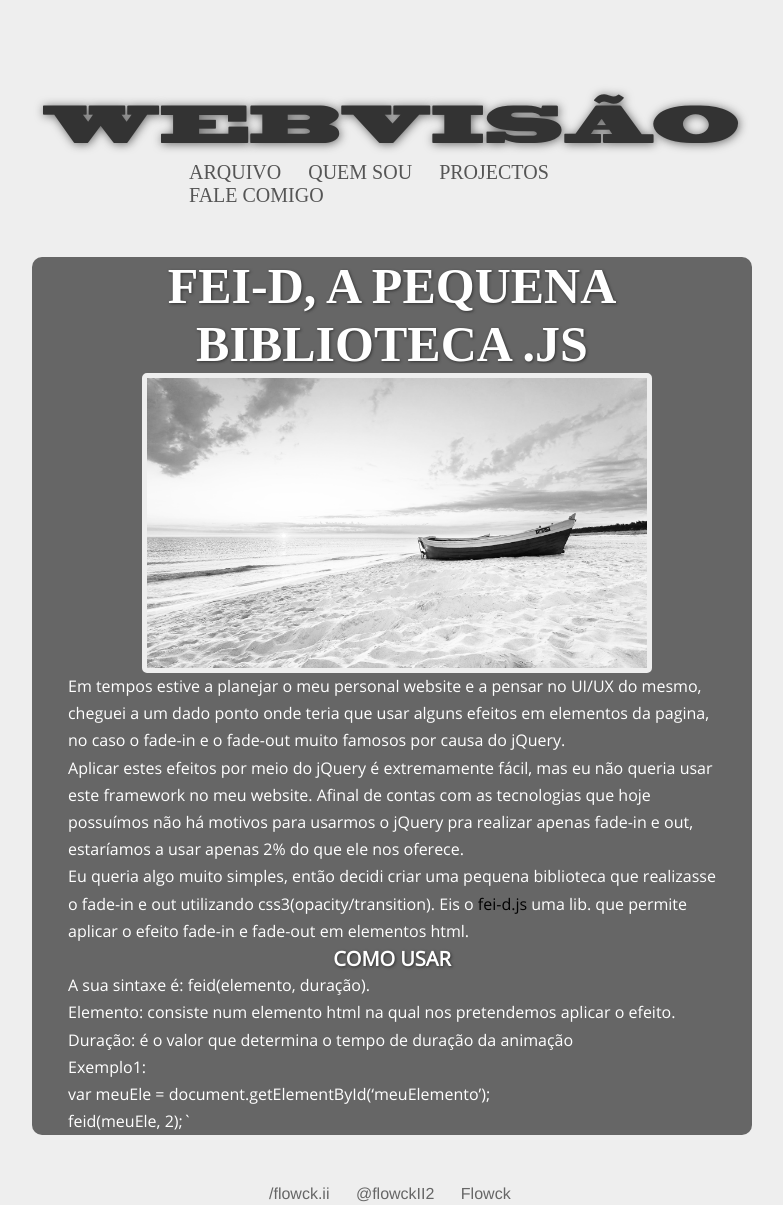
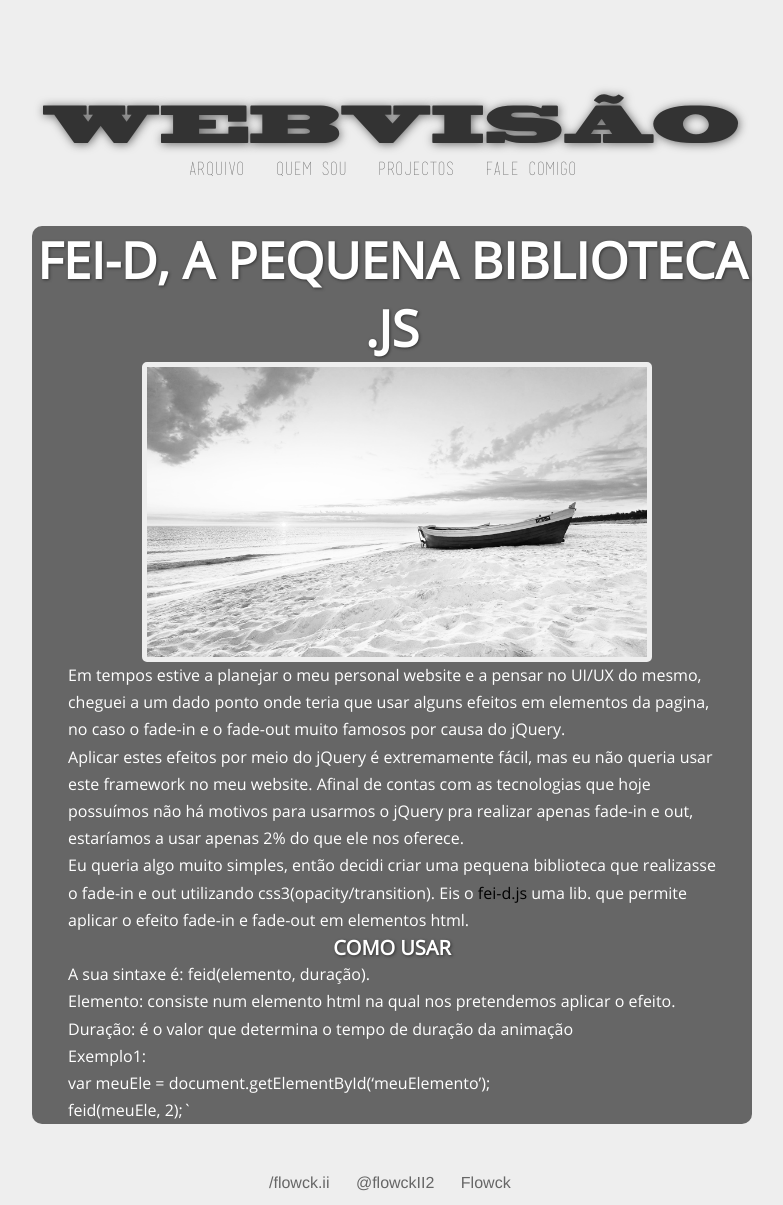
Before and after one commit to valdiney/blog, a Jekyll site: the page built from _posts/2013-01-29-feid-a-pequena-biblioteca-js.md, in a window 1280 px wide. Shown: the whole page, without its empty margins (248-1031 px from the left). Built offline with Jekyll 4.4.1, drawn with Linux system fonts in a browser that asks for light colours.

Commit message:
ajustes, por causa do update dos browsers

```diff
--- a/css/master.css
+++ b/css/master.css
@@ -1,3 +1,22 @@
+/*FONTS EXTERNAS*/
+@font-face{
+	font-family:'basicl';
+	src:url(../fonts/basicl.ttf);
+	src:url(../fonts/basicl.woff);
+	/*
+	;
+	src:url(../fonts/basicl.eot);
+	*/
+}
+@font-face{
+	font-family:'open';
+	src:url(../fonts/OpenSans-Regular.ttf);
+}
+@font-face{
+	font-family:'Black';
+	src:url(../fonts/blackoakstd.otf);
+}
+
 *{margin:0;padding:0;}
 body, html{
 	background-color:#EEE;
@@ -23,7 +42,7 @@ nav{
 	width:450px;
 	margin:0 auto;
 	font-family:"basicl";
-	font-size:20px;
+	font-size:18px;
 }
 ul{
 	list-style:none;
@@ -51,21 +70,6 @@ ul li ul li{
 	font-family:'arial';
 	font-size:16px;
 }
-/*FONTS EXTERNAS*/
-@font-face{
-	font-family:'basicl';
-	src:url(../fonts/basicl.woff);
-	src:url(../fonts/basicl.ttf);
-	src:url(../fonts/basicl.eot);
-}
-@font-face{
-	font-family:'open';
-	src:url(../fonts/OpenSans-Regular.ttf);
-}
-@font-face{
-	font-family:'Black';
-	src:url(../fonts/blackoakstd.otf);
-}
 /*H-GROUP*/
 h1{
 	font-family:'black';
@@ -75,6 +79,10 @@ h1 a{
 	color:#333;
 	text-shadow:1px 1px 10px #666;
 	-webkit-transition: color 1s;
+	-moz-transition: color 1s;
+	-ms-transition: color 1s;
+	-o-transition: color 1s;
+	transition: color 1s;
 }
 h1 a:hover{
 	color:#666;
@@ -110,7 +118,6 @@ h3{
 .post-full h2{
 	color:#FFF;
 	font-size:50px;
-	font-family:'euphemia';
 	text-shadow:1px 1px 3px #333;
 }
 .post-full a{
```
Also changed, not shown: 1 other file.
